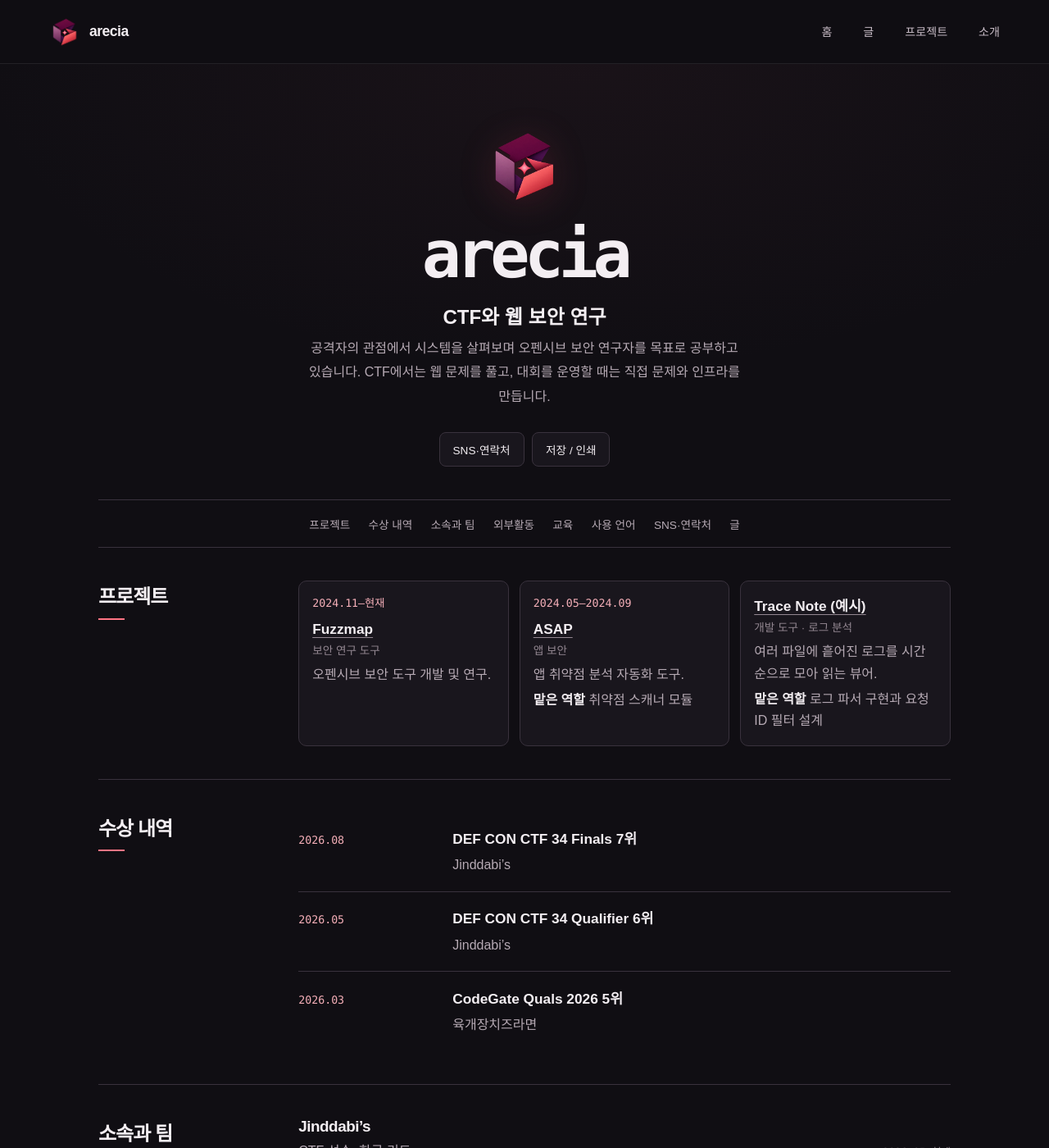
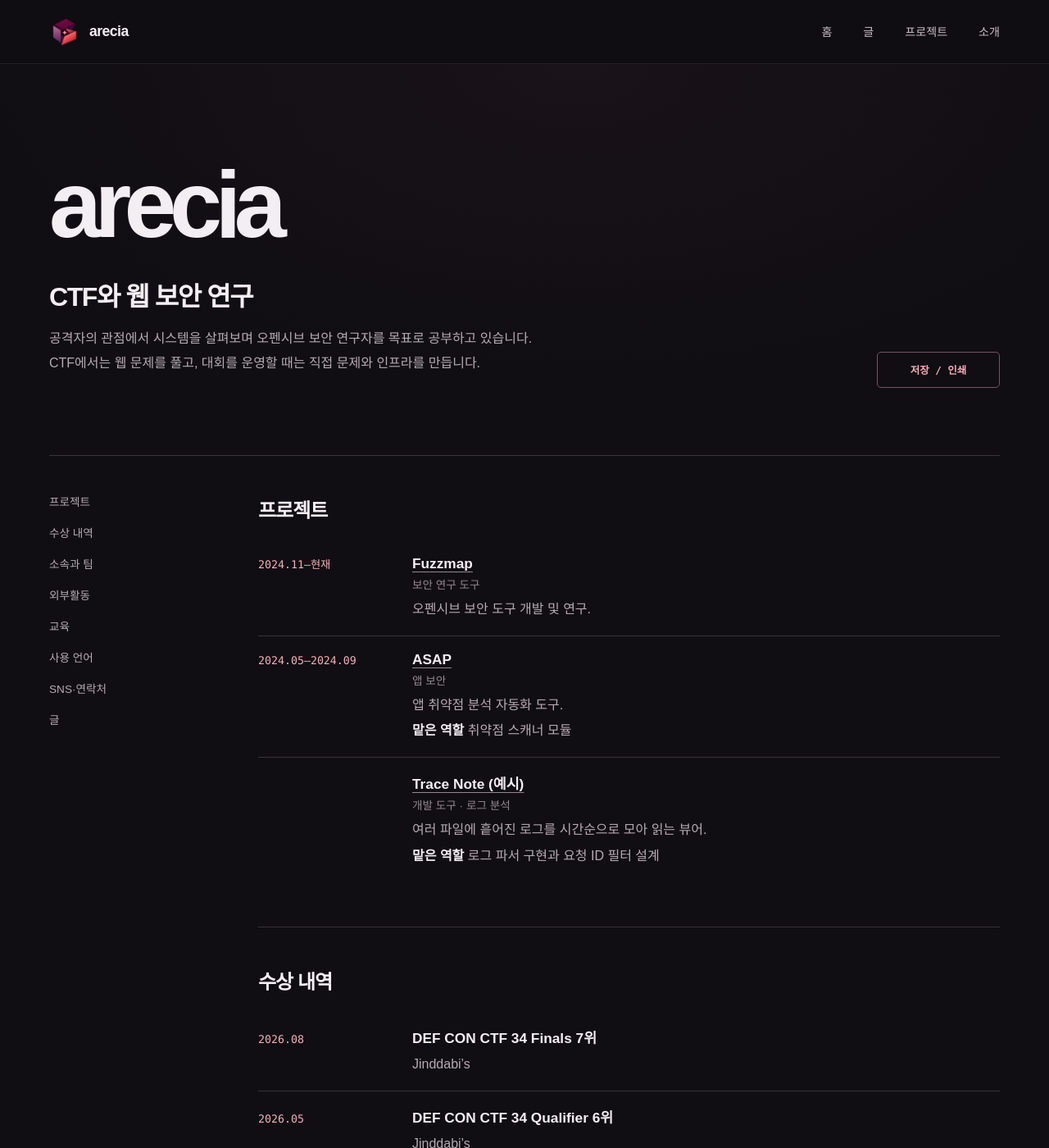
Before and after one commit to areciah/areciah.github.io, a Jekyll site: the page built from cv/index.html, in a window 1280 px wide and 1400 px high. Shown: the whole window at 82% size. Built offline with Jekyll 4.4.1, drawn with Linux system fonts in a browser that asks for light colours.

Commit message:
Restore previous profile layout while retaining role histories

```diff
--- a/assets/style.css
+++ b/assets/style.css
@@ -147,29 +147,33 @@ main { background: radial-gradient(ellipse 75% 500px at 55% 0, #512c3726, transp
 .post-bottom-nav small { display: block; margin-bottom: 8px; color: var(--soft); }
 .post-bottom-nav strong { font-size: 1rem; }
 
-.cv-page { max-width: 1040px; padding-block: 0 6rem; }
-.cv-header { display: grid; justify-items: center; gap: 1.25rem; padding: clamp(3rem, 6vw, 5rem) 0 2.5rem; text-align: center; }
-.cv-symbol { width: 96px; height: 96px; object-fit: contain; filter: drop-shadow(0 7px 20px #ab304740); }
-.cv-header h1 { margin: 0; font: 650 clamp(3rem, 7vw, 5rem)/1 var(--mono); letter-spacing: -.08em; }
-.cv-headline { margin: 1rem 0 .5rem; font-size: clamp(1.1rem, 3vw, 1.5rem); font-weight: 650; }
-.cv-summary { max-width: 580px; color: var(--muted); line-height: 1.85; word-break: keep-all; }
-.cv-summary p { margin: .5rem 0; }
-.cv-actions, .cv-index { display: flex; justify-content: center; align-items: center; flex-wrap: wrap; }
-.cv-actions { gap: .6rem; }
-.cv-actions a, .cv-actions button { padding: .65rem 1rem; border: 1px solid var(--line); border-radius: 8px; color: var(--text); background: var(--surface); font: inherit; font-size: .85rem; cursor: pointer; }
-.cv-actions a:hover, .cv-actions button:hover { border-color: var(--accent); }
-.cv-index { gap: .25rem 1rem; padding: .75rem; border-block: 1px solid var(--line); }
-.cv-index a { padding: .4rem .2rem; font-size: .85rem; color: var(--muted); }
+.cv-page { padding-block: 42px 125px; }
+.cv-topline { display: flex; justify-content: space-between; gap: 20px; padding-bottom: 19px; border-bottom: 1px solid var(--line); color: var(--soft); font: .69rem var(--mono); letter-spacing: .12em; }
+.cv-header { display: flex; justify-content: space-between; align-items: end; gap: 40px; padding: 72px 0 82px; }
+.cv-header h1 { margin: 0; font-size: clamp(4.2rem, 9vw, 8rem); font-weight: 600; line-height: 1; letter-spacing: -.075em; }
+.cv-headline { margin: 29px 0 0; font-size: clamp(1.3rem, 2.6vw, 2rem); font-weight: 600; letter-spacing: -.045em; }
+.cv-summary { max-width: 620px; margin: 12px 0 0; color: var(--muted); line-height: 1.85; word-break: keep-all; }
+.cv-actions { display: flex; flex-direction: column; gap: 10px; min-width: 150px; }
+.cv-actions a, .cv-actions button { display: block; min-height: 44px; padding: 11px 14px; border: 1px solid #745566; border-radius: 5px; background: transparent; color: var(--accent-soft); cursor: pointer; font: 700 .78rem var(--mono); text-align: center; }
+.cv-actions a:hover, .cv-actions button:hover { border-color: var(--accent); color: var(--text); }
+.cv-grid { display: grid; grid-template-columns: 190px minmax(0, 1fr); gap: 65px; border-top: 1px solid var(--line); }
+.cv-index { position: sticky; top: 24px; display: flex; flex-direction: column; align-self: start; gap: 18px; padding-top: 45px; font-size: .85rem; }
+.cv-index span { margin-bottom: 7px; color: var(--accent); font: 700 .69rem var(--mono); letter-spacing: .13em; }
+.cv-index a { color: var(--muted); }
 .cv-index a:hover { color: var(--accent); }
-.cv-section { display: grid; grid-template-columns: minmax(8rem, .8fr) minmax(0, 3fr); gap: 2rem; padding: 2.5rem 0; border-bottom: 1px solid var(--line); scroll-margin-top: 1rem; }
-.cv-section > h2::after { content: ""; display: block; width: 2rem; height: 2px; margin-top: .65rem; background: var(--accent); }
-.cv-projects { display: grid; grid-template-columns: repeat(auto-fit, minmax(min(100%, 14rem), 1fr)); gap: .8rem; }
-.cv-projects .cv-entry { display: flex; flex-direction: column; align-items: stretch; gap: .65rem; padding: 1rem; border: 1px solid var(--line); border-radius: 10px; background: var(--surface); }
-.cv-projects .cv-entry:focus-within, .cv-projects .cv-entry:hover { border-color: var(--accent-soft); }
-@media screen and (max-width: 760px) {
-  .cv-section { grid-template-columns: 1fr; gap: .5rem; padding-block: 1.75rem; }
-}
-
+.cv-content { min-width: 0; }
+.cv-section { padding: 47px 0 55px; border-bottom: 1px solid var(--line); scroll-margin-top: 24px; }
+.cv-section-head { display: grid; grid-template-columns: 120px minmax(0, 1fr); gap: 20px; align-items: baseline; margin-bottom: 28px; }
+.cv-section-head span { color: var(--accent); font: 700 .69rem var(--mono); letter-spacing: .08em; }
+.cv-section-head h2 { margin: 0; font-size: clamp(1.8rem, 3vw, 2.5rem); font-weight: 600; letter-spacing: -.05em; }
+.cv-records { border-top: 1px solid var(--line); }
+.cv-record { display: grid; grid-template-columns: 120px minmax(0, 1fr); gap: 20px; padding: 25px 0; border-bottom: 1px solid var(--line); }
+.cv-record-meta { display: flex; flex-direction: column; gap: 7px; color: var(--soft); font: .74rem/1.5 var(--mono); }
+.cv-record h3 { margin: 0 0 9px; font-size: 1.2rem; font-weight: 600; letter-spacing: -.03em; }
+.cv-record p { margin: 0; color: var(--muted); line-height: 1.75; }
+.cv-record a { display: inline-block; margin-top: 12px; color: var(--accent); font-size: .82rem; }
+.cv-record a:hover { text-decoration: underline; text-underline-offset: 4px; }
+.cv-empty { margin: 0; padding: 32px; border: 1px solid var(--line); border-radius: 7px; background: var(--surface); color: var(--soft); font-size: .9rem; }
 
 .intro { display: none; position: fixed; z-index: 100; inset: 0; background: radial-gradient(ellipse 65% 65% at 60% 44%, #482936, transparent 75%), var(--bg); color: var(--text); }
 .intro-pending .intro { display: grid; animation: intro-fallback 0s 5s forwards; }
@@ -201,6 +205,7 @@ main { background: radial-gradient(ellipse 75% 500px at 55% 0, #512c3726, transp
   .hero { grid-template-columns: 1fr; gap: 45px; padding-block: 65px 70px; }
   .archive-visual { width: min(100%, 540px); }
   .about-grid { gap: 36px; }
+  .cv-grid { grid-template-columns: 140px minmax(0, 1fr); gap: 35px; }
 }
 @media (max-width: 620px) {
   .container { width: min(100% - 36px, 1160px); }
@@ -236,6 +241,17 @@ main { background: radial-gradient(ellipse 75% 500px at 55% 0, #512c3726, transp
   .post-page { padding: 55px 20px 95px; }
   .post-header { padding: 60px 0 42px; }
   .post-bottom-nav { grid-template-columns: 1fr; gap: 0; }
+  .cv-page { padding-block: 32px 85px; }
+  .cv-topline span:last-child { display: none; }
+  .cv-header { flex-direction: column; align-items: start; gap: 28px; padding: 60px 0; }
+  .cv-header h1 { font-size: clamp(3.5rem, 15vw, 5rem); }
+  .cv-actions { flex-direction: row; flex-wrap: wrap; }
+  .cv-grid { grid-template-columns: 1fr; gap: 0; }
+  .cv-index { position: static; flex-direction: row; flex-wrap: wrap; gap: 10px 18px; padding-top: 27px; }
+  .cv-index span { width: 100%; }
+  .cv-section { padding-block: 42px 48px; }
+  .cv-section-head, .cv-record { grid-template-columns: 1fr; gap: 10px; }
+  .cv-record { gap: 13px; }
   .intro-inner { width: min(100% - 36px, 1160px); }
   .intro h2 { font-size: clamp(3.1rem, 12vw, 5rem); }
 }
@@ -251,9 +267,9 @@ main { background: radial-gradient(ellipse 75% 500px at 55% 0, #512c3726, transp
   .cv-page { width: 100%; padding: 0; }
   .cv-header { padding: 25px 0 35px; }
   .cv-header h1 { font-size: 55px; }
-  .cv-symbol { display: none; }
-  .cv-section { display: block; padding: 16px 0; }
-  .cv-page .cv-period { color: var(--accent); }
+  .cv-grid { display: block; }
+  .cv-section { break-inside: avoid; padding: 26px 0; }
+  .cv-empty { background: transparent; }
   @page { margin: 18mm; }
 }
 
--- a/cv/index.html
+++ b/cv/index.html
@@ -6,18 +6,14 @@ description: arecia의 보안 연구, 프로젝트와 활동 기록.
 {% assign cv = site.data.cv %}
 <div class="cv-page container">
   <header class="cv-header">
-    <img class="cv-symbol" src="{{ '/assets/archive-icon.png' | relative_url }}" width="100" height="100" alt="">
     <div>
       <h1>{{ cv.name | escape }}</h1>
       <p class="cv-headline">{{ cv.headline | escape }}</p>
       <div class="cv-summary">{{ cv.intro | markdownify }}</div>
     </div>
-    <div class="cv-actions">
-      {% assign contact = cv.sections | where: 'title', 'SNS·연락처' | first %}
-      {% if contact %}<a href="#{{ contact.id }}">SNS·연락처</a>{% endif %}
-      <button type="button" data-print-cv>저장 / 인쇄</button>
-    </div>
+    <div class="cv-actions"><button type="button" data-print-cv>저장 / 인쇄</button></div>
   </header>
+  <div class="cv-grid">
     <nav class="cv-index" aria-label="소개 목차">
       <a href="#projects">프로젝트</a>
       {% for section in cv.sections %}<a href="#{{ section.id }}">{{ section.title | escape }}</a>{% endfor %}
@@ -27,7 +23,7 @@ description: arecia의 보안 연구, 프로젝트와 활동 기록.
       <section class="cv-section" id="projects">
         <h2>프로젝트</h2>
         {% assign projects = site.projects | sort: 'period', 'first' | reverse %}
-      <ul class="cv-entries cv-projects">
+        <ul class="cv-entries">
           {% for project in projects %}
           <li class="cv-entry">
             {% if project.period and project.period != empty %}<span class="cv-period">{{ project.period | escape }}</span>{% endif %}
@@ -79,3 +75,4 @@ description: arecia의 보안 연구, 프로젝트와 활동 기록.
       {% endfor %}
     </div>
   </div>
+</div>
```
Lines whose indentation alone changed are shown as unchanged.
